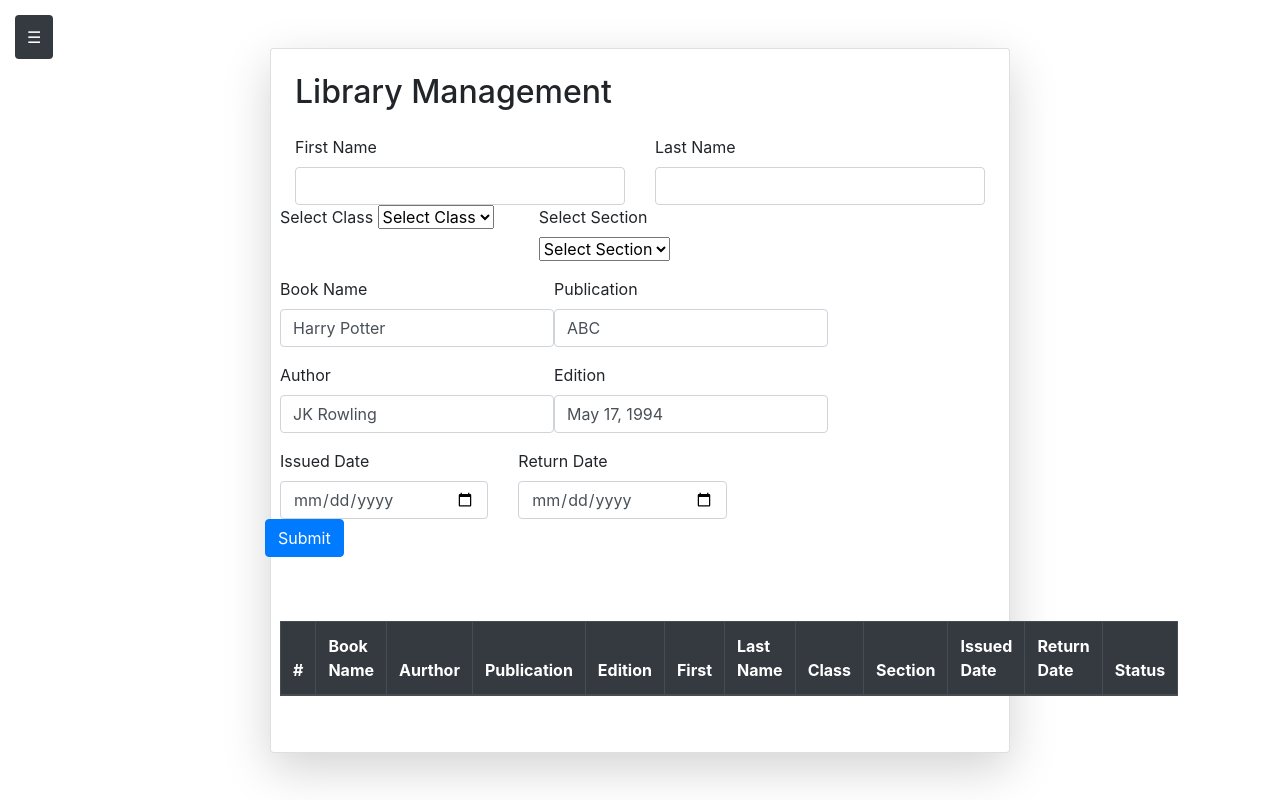
After one commit to BigyanLuitel/School_mgnt, a Django app: page /library_management/1/ in a window 1280 px wide. The commit adds this page. Run offline with Django 5.2, Linux system fonts and the light colour scheme; data comes from the database, SQL or seed files in the repository; both versions use the stored data as it was after the commit; lists and menus that the app fills with data are empty.

Commit message:
return/borrow

```diff
--- a/TVS/TVS/urls.py
+++ b/TVS/TVS/urls.py
@@ -28,8 +28,8 @@ urlpatterns = [
     path('update_records/<int:student_id>/', school_views.update_records, name='update_records'),
     path('delete_records/<int:student_id>/', school_views.delete_records, name='delete_records'),
     path('student_details/',school_views.student_details,name='student_details'),
-    path('library/<int:student_id>/', school_views.library, name='library'),
-    path('library_management/<int:student_id>/<int:id>/',school_views.library_management,name='library_management'),
+    path('library', school_views.library, name='library'),
+    path('library_management/<int:id>/',school_views.library_management,name='library_management'),
 
 ]
 
--- a/TVS/school/models.py
+++ b/TVS/school/models.py
@@ -23,7 +23,7 @@ class library_records(models.Model):
     book_name = models.CharField(max_length=100)
     author = models.CharField(max_length=100)
     publication = models.CharField(max_length=100)
-    Edition=models.DateField()
+    Edition=models.CharField(max_length=100)
     status=models.BooleanField(default=False)
 
 
--- a/TVS/school/templates/base.html
+++ b/TVS/school/templates/base.html
@@ -43,12 +43,10 @@
     </select>
   </form>
 </li>
+  <li class="nav-item">
+    <a class="nav-link" href="{% url 'library' %}">Library</a>
+  </li>
 
-    {% if student %}
-  <li class="nav-item">
-    <a class="nav-link" href="{% url 'library' student.student_id %}">Library</a>
-  </li>
-{% endif %}
 
 
       <li class="nav-item">
--- a/TVS/school/templates/school/library.html
+++ b/TVS/school/templates/school/library.html
@@ -34,11 +34,11 @@
     <td>Not Available</td>
 {% endif %}
         <td>
-            <form method="POST" action="{% url 'library_management' student.student_id record.id %}" style="display:inline;">
+            <form method="POST" action="{% url 'library_management'  record.id %}" style="display:inline;">
             {% csrf_token %}
             <button type="submit" class="btn btn-primary m-2">Return</button>
             </form>
-            <a href="{% url 'library_management' students.student_id record.id %}" class="btn btn-success">Borrow</a>
+            <a href="{% url 'library_management'  record.id %}" class="btn btn-success">Borrow</a>
         </td>
 
     </tr>
--- /dev/null
+++ b/TVS/school/templates/school/library_management.html
@@ -0,0 +1,121 @@
+{% extends 'base.html' %}
+{% load static %}
+{% block start %}
+<div class="container mt-5">
+    <form class="col-md-8 mx-auto card p-4 shadow-lg" method="post" enctype="multipart/form-data">
+        {% csrf_token %}
+        <h2 class="mb-4">Library Management</h2>
+
+       <div class="row mb-3">
+            <div class="col-md-6">
+                <label class="form-label">First Name</label>
+                <input name="first_name" required type="text" class="form-control">
+            </div>
+            <div class="col-md-6">
+                <label class="form-label">Last Name</label>
+                <input name="last_name" required type="text" class="form-control">
+            </div>
+        <div class="row mb-3">
+  <div class="col-md-6">
+    <label for="classSelect" class="form-label">Select Class</label>
+    <select class="form-select"  name="class_name" id="classSelect" required>
+      <option value="" disabled selected>Select Class</option>
+      <option value="1">One</option>
+      <option value="2">Two</option>
+      <option value="3">Three</option>
+      <!-- Add more classes -->
+    </select>
+  </div>
+
+  <div class="col-md-6">
+    <label for="sectionSelect" class="form-label">Select Section</label>
+    <select class="form-select" name="section" id="sectionSelect" required>
+      <option value="{{student.section}}" >Select Section</option>
+      <option value="A">A</option>
+      <option value="B">B</option>
+      <option value="C">C</option>
+      <!-- Add more sections -->
+    </select>
+  </div>
+</div>
+
+
+        <div class="mb-3">
+            <label class="form-label">Book Name</label>
+            <input name="book_name" value="{{book_records.book_name}}" required type="text" class="form-control">
+        </div>
+
+        <div class="mb-3">
+            <label class="form-label">Publication</label>
+            <input name="publication" value="{{book_records.publication}}" required type="text" class="form-control">
+        </div>
+
+        <div class="mb-3">
+            <label class="form-label">Author</label>
+            <input name="author" value="{{book_records.author}}"  required type="text" class="form-control">
+        </div>
+        <div class="mb-3">
+            <label class="form-label">Edition</label>
+            <input name="edition" value="{{book_records.Edition}}"  required type="text" class="form-control">
+        </div>
+
+        <div class="row mb-3">
+            <div class="col-md-6">
+                <label class="form-label">Issued Date</label>
+                <input name="issued_date" required type="date" class="form-control">
+            </div>
+            <div class="col-md-6">
+                <label class="form-label">Return Date</label>
+                <input name="return_date" required type="date" class="form-control">
+            </div>
+            <button type="submit" class="btn btn-primary">Submit</button>
+</form>
+        </div>
+
+
+
+         <table class="table table-striped table-bordered mt-5">
+  <thead>
+  <thead class="thead-dark">
+    <tr>
+      <th scope="col">#</th>
+      <th scope="col">Book Name</th>
+      <th scope="col">Aurthor</th>
+      <th scope="col">Publication</th>
+      <th scope="col">Edition</th>
+      <th scope="col"> First</th>
+      <th scope="col">Last Name</th>
+      <th scope="col">Class</th>
+      <th scope="col">Section</th>
+      <th scope="col">Issued Date</th>
+      <th scope="col">Return Date</th>
+      <th scope="col">Status</th>
+
+
+
+    </tr>
+  </thead>
+  <tbody>
+    {% for record in library_record %}
+
+    <tr>
+      <th scope="row">{{forloop.counter}}</th>
+      <td>{{ record.book_name }}</td>
+      <td>{{ record.author }}</td>
+      <td>{{ record.publication }}</td>
+      <td>{{ record.edition }}</td>
+      <td>{{student.first_name}}</td>
+      <td>{{ student.last_name }}</td>
+      <td>{{ student.class_name }}</td>
+      <td>{{ student.section }}</td>
+      <td>{{ record.issued_date }}</td>
+      <td>{{ record.return_date }}</td>
+      {% if record.status %}
+    <td>Available</td>
+{% else %}
+    <td>Not Available</td>
+{% endif %}
+    </tr>
+    {% endfor %}
+  </tbody>
+{% endblock %}
--- a/TVS/school/views.py
+++ b/TVS/school/views.py
@@ -1,5 +1,6 @@
 from django.shortcuts import render, redirect, get_object_or_404
 from .models import *
+from django.contrib import messages
 
 # Create your views here.
 def home(request):
@@ -78,38 +79,50 @@ def student_details(request):
 
     return render(request,'school/student_details.html',context)
 
-def library(request,student_id):
-    student=get_object_or_404(Students,student_id=student_id)
+def library(request):
     book_records=library_records.objects.all()
     context={
-        'student':student,
         'book_records':book_records
     }
     return render(request,'school/library.html',context)
 
-def library_management(request,student_id,id):
-    student=get_object_or_404(Students,student_id=student_id)
-    book_records=get_object_or_404(library_records,book_id=id)
-    if request.method=="POST":
-        book_name=request.POST.get('book_name')
-        author=request.POST.get('author')
-        publication=request.POST.get('publication')
-        edition=request.POST.get('edition')
-        issued_date=request.POST.get('issued_date')
-        return_date=request.POST.get('return_date')
+def library_management(request, id):
+    book_records = get_object_or_404(library_records, id=id)
+    students = Students.objects.all()
 
-        library_records.objects.create(
+    if request.method == "POST":
+        # Extract from form
+        student_id = request.POST.get('student_id')
+        book_name = request.POST.get('book_name')
+        author = request.POST.get('author')
+        publication = request.POST.get('publication')
+        edition = request.POST.get('edition')
+        issued_date = request.POST.get('issued_date')
+        return_date = request.POST.get('return_date')
+
+        try:
+            student = Students.objects.get(student_id=student_id)
+        except Students.DoesNotExist:
+            messages.error(request, "Student not found.")
+            return redirect('library')
+
+        # Create book
+        book = library_records.objects.create(
             book_name=book_name,
             author=author,
             publication=publication,
-            edition=edition,
-            issued_date=issued_date,
-            return_date=return_date,
+            Edition=edition
+        )
 
+        # Create issue record
+        library_Management.objects.create(
+            student=student,
+            book=book,
+            return_date=return_date
         )
-        return redirect('library')
-    context={
-        'student':student,
-        'book_records':book_records
+
+    context = {
+        'students': students,
+        'book_records': book_records
     }
-    return render(request,'school/library_management.html',context)
+    return render(request, 'school/library_management.html', context)
```
Also changed, not shown: TVS/school/templates/school/library_mangement.html (deleted, +0 -67 lines), TVS/db.sqlite3.
